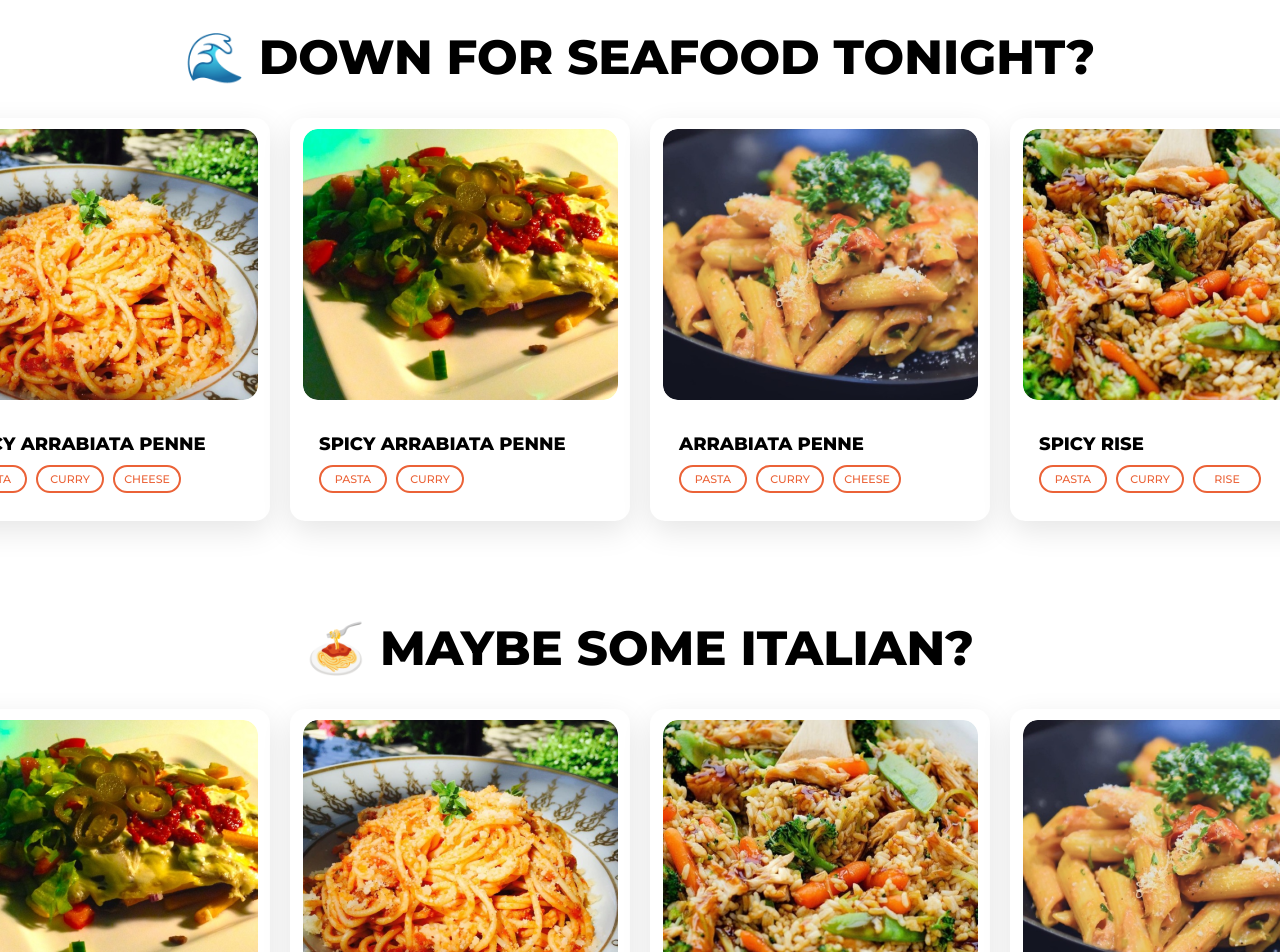
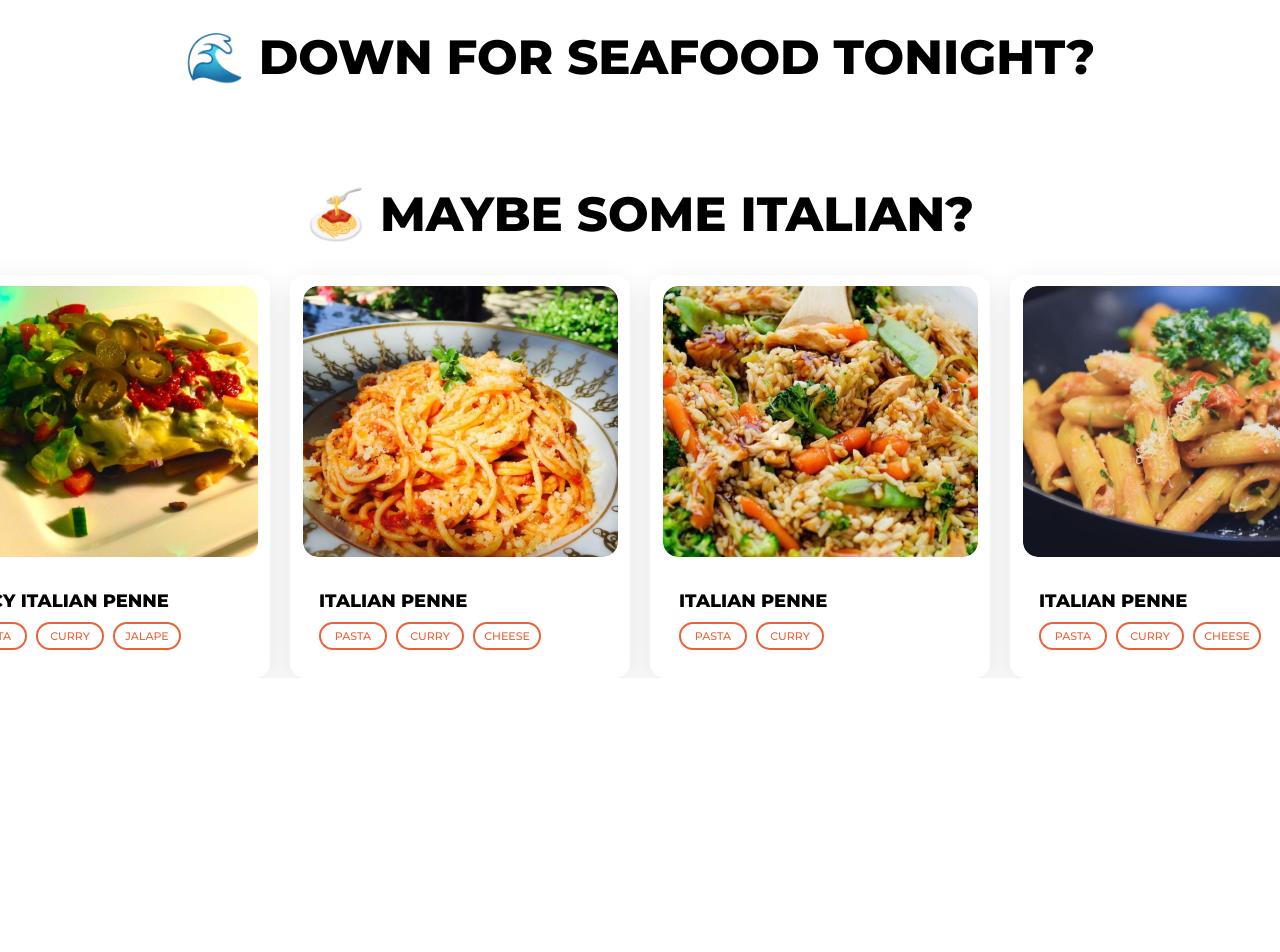
Before and after one commit to Joszeph/Foodly, a Next.js app: page / in a window 1280 px wide. Shown: the part 540-1492 px from the top of the page. After the commit the page ends 1218 px from the top, so only its background shows below. Built offline with nearby package versions, Linux system fonts and the light colour scheme.

Commit message:
Don't use this code!

```diff
--- a/components/Card.jsx
+++ b/components/Card.jsx
@@ -1,41 +1,21 @@
-import { useRouter } from "next/router";
-
 import styles from "../styles/Card.module.css";
 import Image from "next/image";
-import Link from "next/link";
-import RecipeDetails from '../components/RecipeDetails'
-import Modal from '../components/Modal'
 
-const Card = ({ food }) => {
-  let router = useRouter();
-
-  const tagArr = food.tags.split(", ");
+const Card = ({ recipe }) => {
+  const tagArr = recipe.tags.split(", ");
 
   return (
-    <>
-      {router.query.image && (
-        <Modal
-          onClose={() => {
-            router.push("/");
-          }}
-        >
-          <RecipeDetails image={router.query.image} />
-        </Modal>
-      )}
-      <Link href={`/recipe/[recipeId]`} as={`/recipe/${food.id}`}>
     <div className={styles.cardContainer}>
-          <Image src={food.image} alt="" width={315} height={271} />
-          <h5>{food.title}</h5>
+      <Image src={recipe.image} alt="" width={315} height={271} />
+      <h5>{recipe.title}</h5>
       <div className={styles.tags}>
         {tagArr.map((tag) => (
-              <div className={styles.tag} key={food.id}>
+          <div className={styles.tag} key={recipe.id}>
             <p>{tag}</p>
           </div>
         ))}
       </div>
     </div>
-      </Link>
-    </>
   );
 };
 
--- a/components/Ingridients.jsx
+++ b/components/Ingridients.jsx
@@ -2,16 +2,16 @@ import Image from "next/image";
 import styles from "../styles/Ingridients.module.css";
 
 const Ingridients = ({ recipe }) => {
-  const ingArr = recipe.ingridients.split(", ");
+  // const ingArr = recipe.ingridients.split(", ");
 
   return (
     <>
-      {ingArr.map((ing) => (
+      {/* {ingArr.map((ing) => (
         <div className={styles.ing} key={recipe.id}>
           <Image src="/img/finger.png" alt="" width={31} height={35} />
           <p>{ing}</p>
         </div>
-      ))}
+      ))} */}
     </>
   );
 };
--- a/components/Modal.jsx
+++ /dev/null
@@ -1,24 +0,0 @@
-import { Dialog } from "@headlessui/react";
-import { useRef } from "react";
-
-export function Modal({ onClose = () => {}, children }) {
-  let overlayRef = useRef();
-
-  return (
-    <Dialog
-      static
-      open={true}
-      onClose={onClose}
-      initialFocus={overlayRef}
-      className="fixed inset-0 z-10 flex items-center justify-center"
-    >
-      <Dialog.Overlay
-        ref={overlayRef}
-        className="fixed inset-0 bg-gray-800/60"
-      />
-      <div className="relative flex items-center justify-center w-1/2">
-        {children}
-      </div>
-    </Dialog>
-  );
-}
--- a/components/RecipeDetails.jsx
+++ b/components/RecipeDetails.jsx
@@ -5,23 +5,23 @@ import styles from '../styles/Recipe.module.css'
 
 import Ingridients from './Ingridients'
 
-const RecipeDetails = ({recipe}) => {
+const RecipeDetails = ({recipeId}) => {
 
-const tagArr = recipe.tags.split(", ")
+// const tagArr = recipeId.tags.split(", ")
 
   return (
     <div className={styles.modalContainer}>
     <div className={styles.titleImg}>
       <div className={styles.img}>
         <Image
-          src={recipe.image}
+          src={recipeId.image}
           alt=""
           width={441.81}
           height={417}
         />
       </div>
       <div className={styles.title}>
-        <h1>{recipe.title}</h1>
+        <h1>{recipeId.title}</h1>
         <button className={styles.btnVideo}>
           <Image
             src="/svg/icon-play.svg"
@@ -36,20 +36,20 @@ const tagArr = recipe.tags.split(", ")
     <div className={styles.modalContent}>
       <div className={styles.left}>
         <h5>Ingridients</h5>
-        <Ingridients recipe={recipe}/>
+        <Ingridients recipe={recipeId}/>
       </div>
       <div className={styles.right}>
         <h5>Instructions</h5>
         <p>
-          {recipe.content}
+          {recipeId.content}
         </p>
-        <div className={styles.tags}>
+        {/* <div className={styles.tags}>
           {tagArr.map((tag) =>(
             <div className={styles.tag} key={tag.id}>
             <span>{tag}</span>
           </div>
           ))}
-        </div>
+        </div> */}
       </div>
     </div>
   </div>
--- a/pages/index.js
+++ b/pages/index.js
@@ -1,28 +1,51 @@
-import styles from '/styles/Home.module.css'
-import Card from '/components/Card'
+import { useRouter } from "next/router";
 
-import {seaFood} from '../db/seafood'
-import { italianFood } from '../db/italianfood'
+import Link from "next/link";
+import Modal from "react-modal";
+import styles from "/styles/Home.module.css";
+import Card from "/components/Card";
+import RecipeDetails from "../components/RecipeDetails";
 
+import { seaFood } from "../db/seafood";
+import { italianFood } from "../db/italianfood";
+
+Modal.setAppElement("#__next");
 
 export default function Home() {
+
+  const router = useRouter();
 
   return (
     <>
       <main className={styles.mainContainer}>
         <h2>🌊 DOWN FOR seafood tonight?</h2>
-        <section className={styles.cardsWrapperOne}>
-          {seaFood.map((food)=>(
-            <Card food={food} key={food.id}/>
+        {/* <section className={styles.cardsWrapperOne}>
+          {seaFood.map((food) => (
+            <Link
+              href={`/recipe/[recipeId]`}
+              as={`/recipe/${food.id}`}
+              key={food.id}
+            >
+              <Card food={food} />
+            </Link>
+          ))}
+        </section> */}
+        <h2>🍝 MAYBE some italian?</h2>
+        <section className={styles.cardsWrapperTwo}>
+          {italianFood.map((recipe) => (
+            <Link
+              href={`/?recipeId=${recipe}`}
+              as={`/recipe/${recipe.id}`}
+              key={recipe.id}
+            >
+              <Card recipe={recipe} key={recipe.id} />
+            </Link>
           ))}
         </section>
-        <h2>🍝 MAYBE some italian?</h2>
-        <section className={styles.cardsWrapperTwo}>
-        {italianFood.map((food)=>(
-            <Card food={food} key={food.id}/>
-          ))}
-        </section>
+        <Modal isOpen={!!router.query.recipeId}>
+        <RecipeDetails recipeId={router.query.recipeId}/>
+        </Modal>
       </main>
     </>
-  )
+  );
 }
```
Also changed, not shown: pages/recipe/[recipeId].js (+18 -24 lines). Lines whose indentation alone changed are shown as unchanged.
